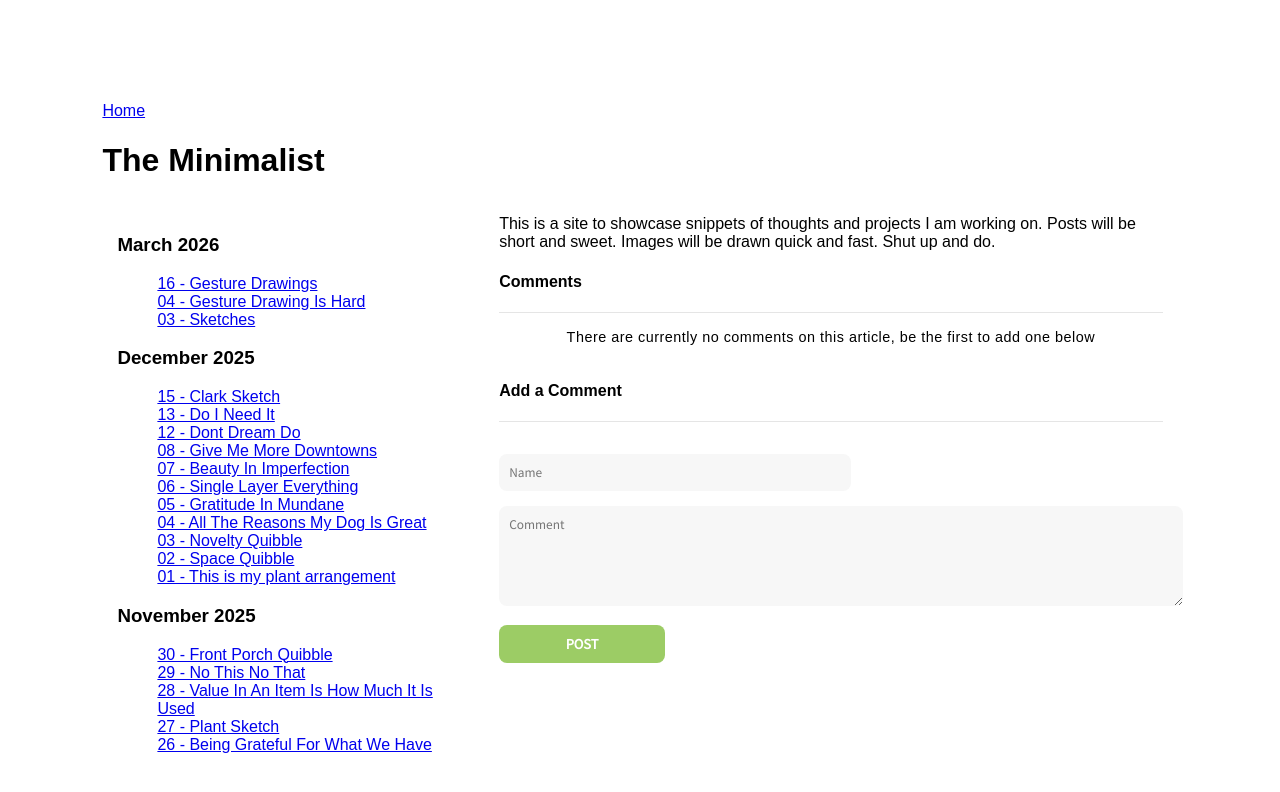
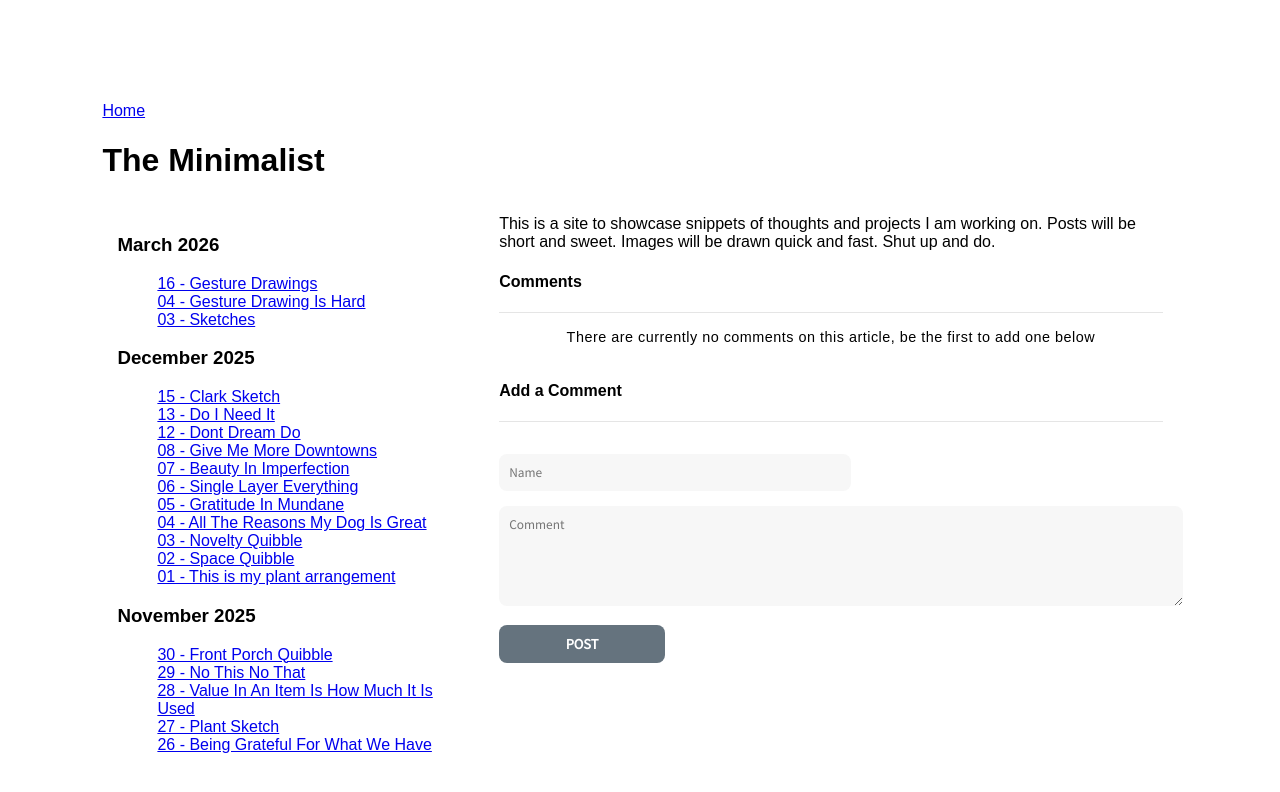
Before and after one commit to heyluney/heyluney.github.io, a Jekyll site: the page built from index.html, in a window 1280 px wide. Shown: the top 792 px of the page. Built offline with Jekyll 4.4.1, drawn with Linux system fonts in a browser that asks for light colours; some web fonts are replaced.

Commit message:
Update comment-section.html
Change color of comment submit button from green to gray.

```diff
--- a/_includes/comment-section.html
+++ b/_includes/comment-section.html
@@ -793,7 +793,7 @@
 .comment-button {
 	border: 0;
 	border-radius: 8px;
-	background: #9ccc65;
+	background: #65737e;
 	color: #fff;
 	font-family: "Source Sans Pro", sans-serif;
 	font-weight: bold;
```
